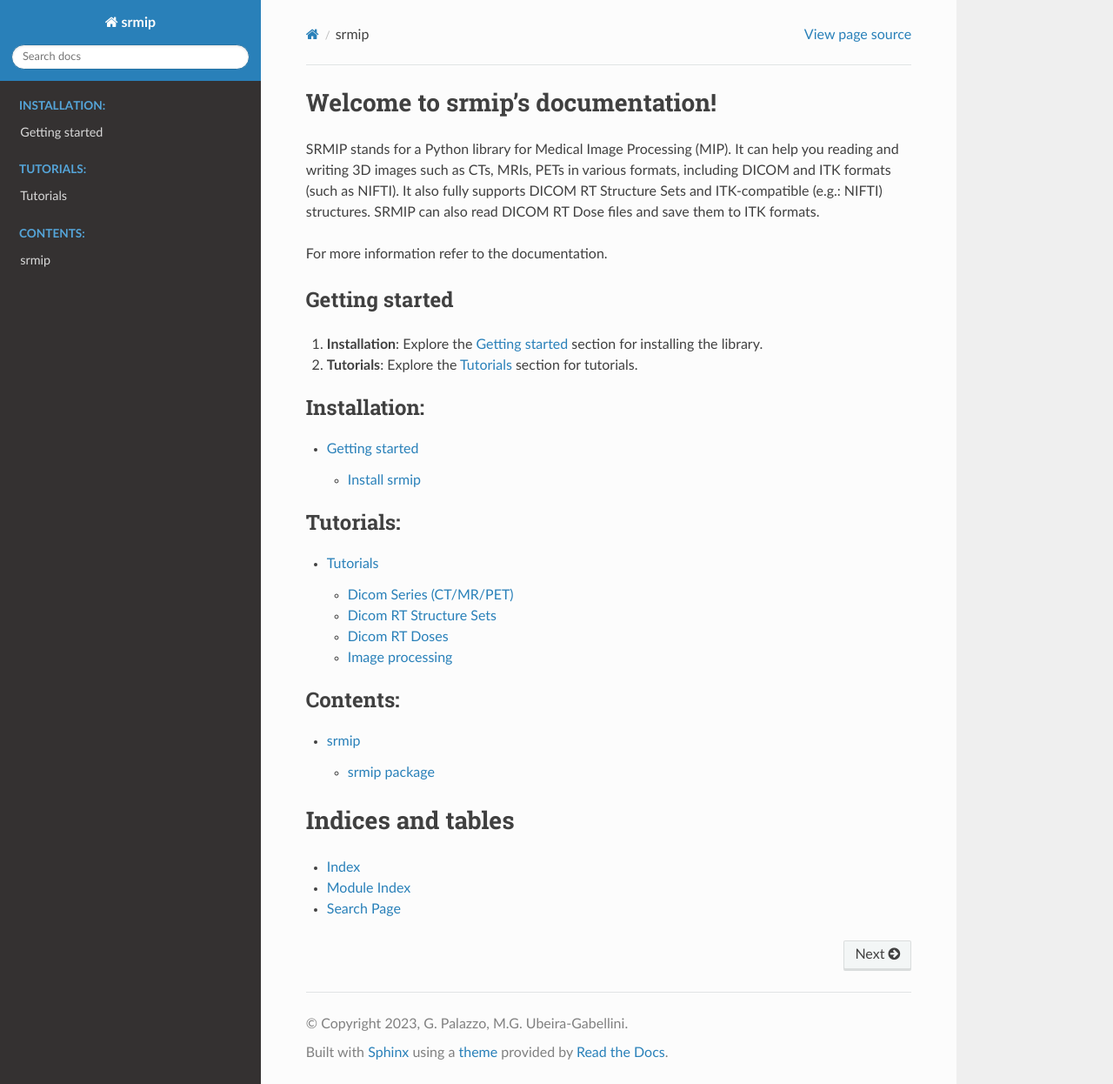
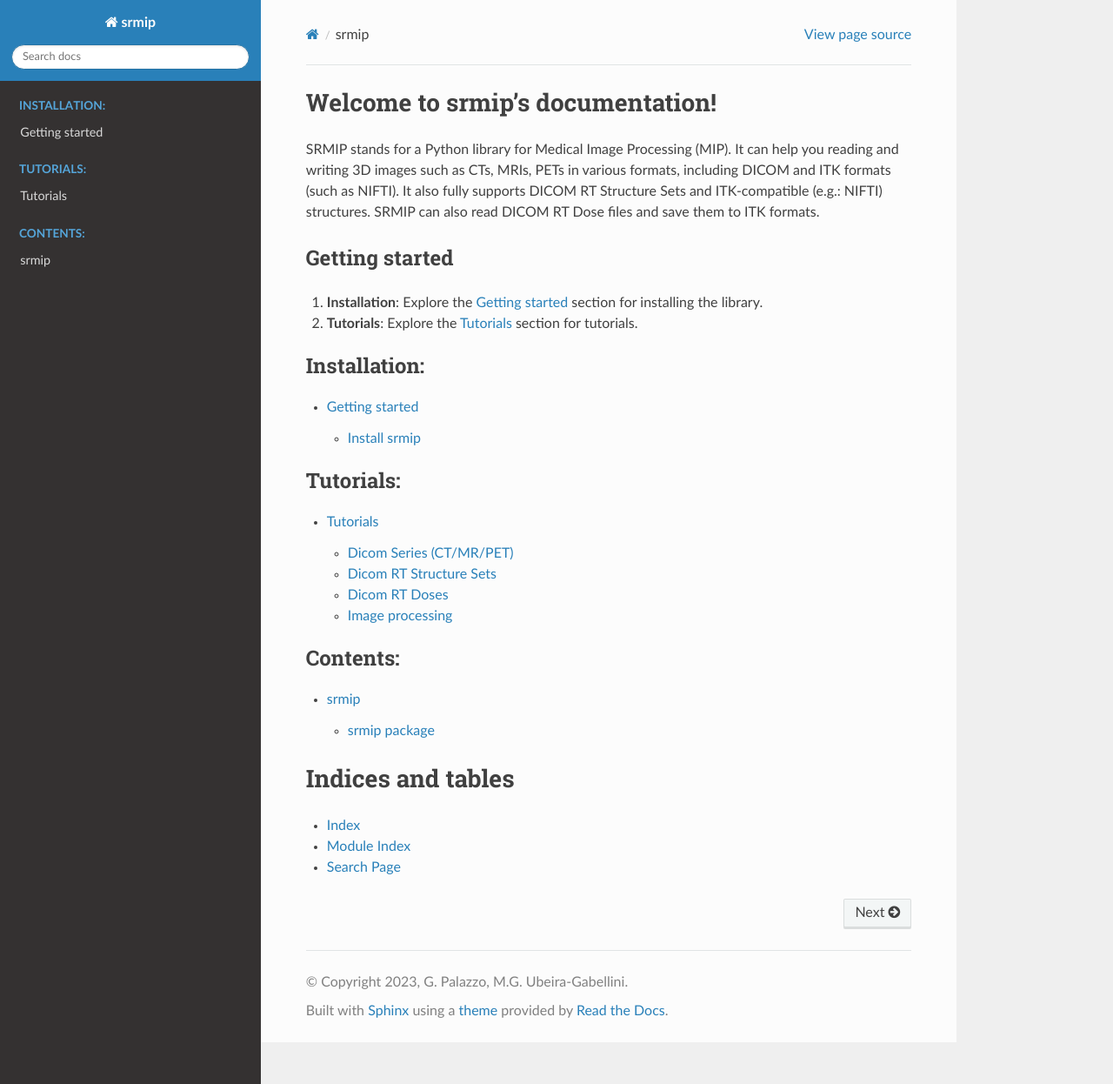
Before and after one commit to pymaitre/resmip, a Sphinx documentation site: the page built from docs/source/index.rst, in a window 1280 px wide and 1246 px high. Shown: the whole window at 87% size. Built offline with Sphinx 7.4.7 and the Read the Docs theme 3.1.0, drawn with Linux system fonts in a browser that asks for light colours.

Commit message:
Update index.rst

```diff
--- a/docs/source/index.rst
+++ b/docs/source/index.rst
@@ -10,8 +10,6 @@ Welcome to srmip's documentation!
 =================================
 SRMIP stands for a Python library for Medical Image Processing (MIP). It can help you reading and writing 3D images such as CTs, MRIs, PETs in various formats, including DICOM and ITK formats (such as NIFTI).
 It also fully supports DICOM RT Structure Sets and ITK-compatible (e.g.: NIFTI) structures. SRMIP can also read DICOM RT Dose files and save them to ITK formats.
-
-For more information refer to the documentation.
 
 Getting started
 ---------------
```
